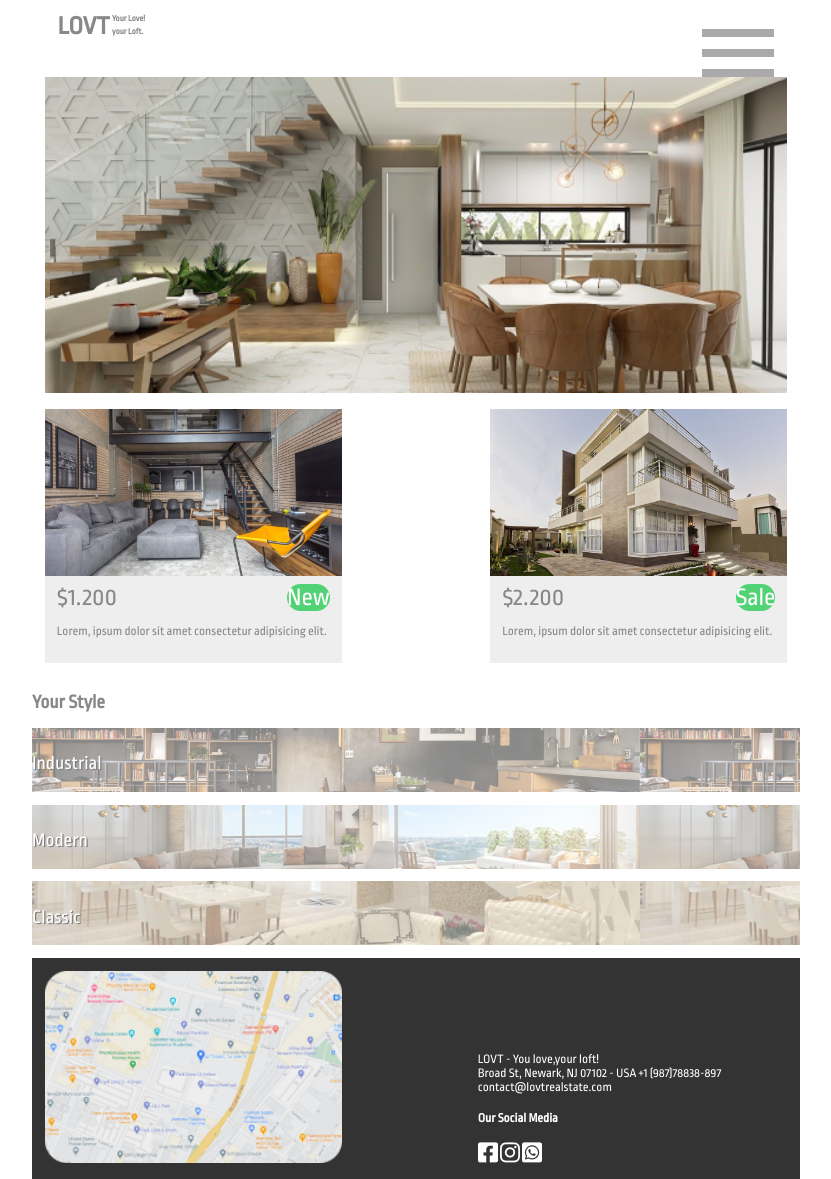
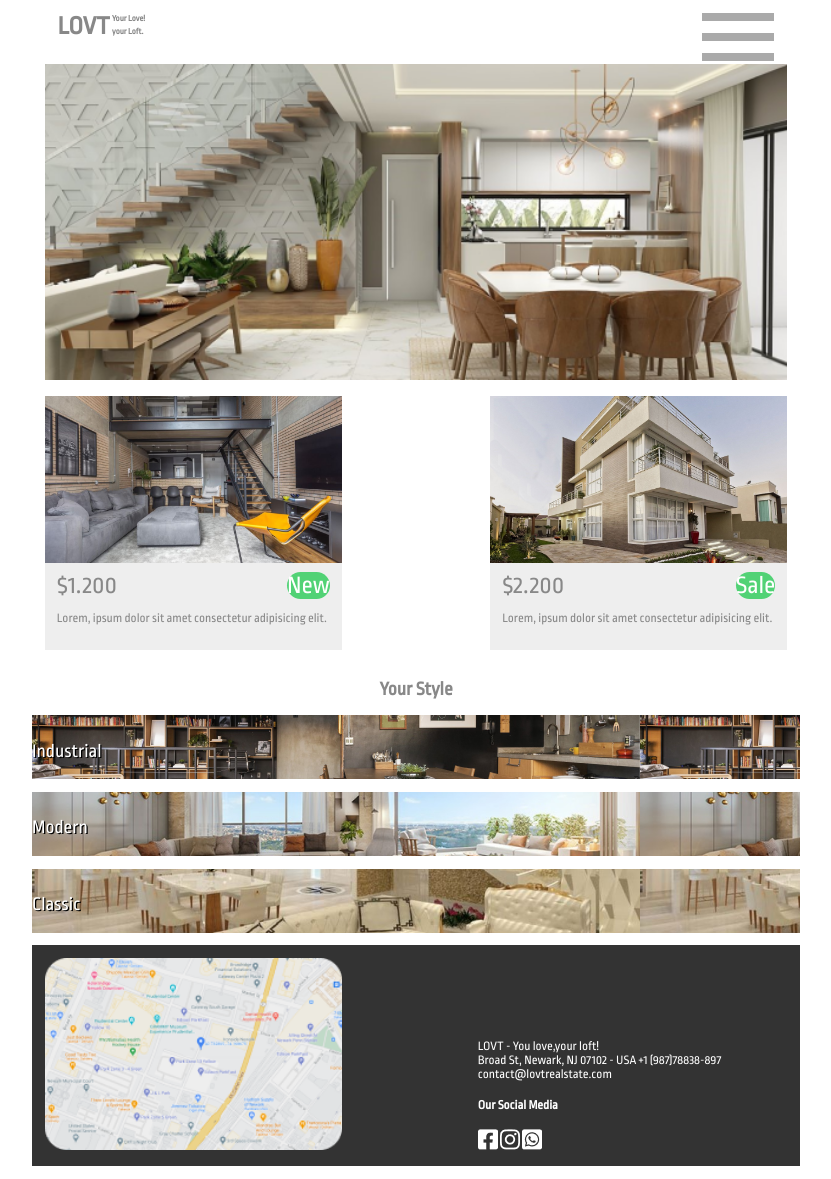
Before and after one commit to KeylaDelpupo/projetoLovt, a plain HTML site: page index.html in a window 1280 px wide. Shown: the whole page, without its empty margins (224-1055 px from the left). Drawn offline with Linux system fonts and the light colour scheme.

Commit message:
ajustes finais do css

```diff
--- a/css/style.css
+++ b/css/style.css
@@ -2,7 +2,7 @@
 @import url('https://fonts.googleapis.com/css2?family=Ropa+Sans&display=swap');
 
 html{
-    font-size: 80%;
+    font-size:80%;
 }
 
 body{
@@ -29,7 +29,7 @@ header > * {
 
 body>header>img {
 float: right;
-margin-top: 16px;
+ margin-button:10px;
 }
 
 body > main {
@@ -98,6 +98,10 @@ body > main {
 
 }
 
+#your-sales > h1{
+    text-align: center;
+}
+
 .opaque {
     opacity: 0.5;
 }
@@ -114,14 +118,16 @@ body > main {
 
 .industrial {
     background-image: url('./img/Rectangle\ 11.png');
+    opacity: 100%;
 }
 
 .modern{
     background-image: url('./img/Rectangle\ 12.png');
+    opacity: 100%;
 }
 .classic {
     background-image: url('./img/Rectangle\ 13.png');
-}
+    opacity: 100%;}
 
 footer {
     width:100%;
@@ -175,6 +181,4 @@ footer > #gmaps {
 }
 
 /*extra large devices(large laptops and desktops,1200px and up)*/
-@media(min-width: 1200px) {...}
-
-}
+@media(min-width: 1200px)
```
